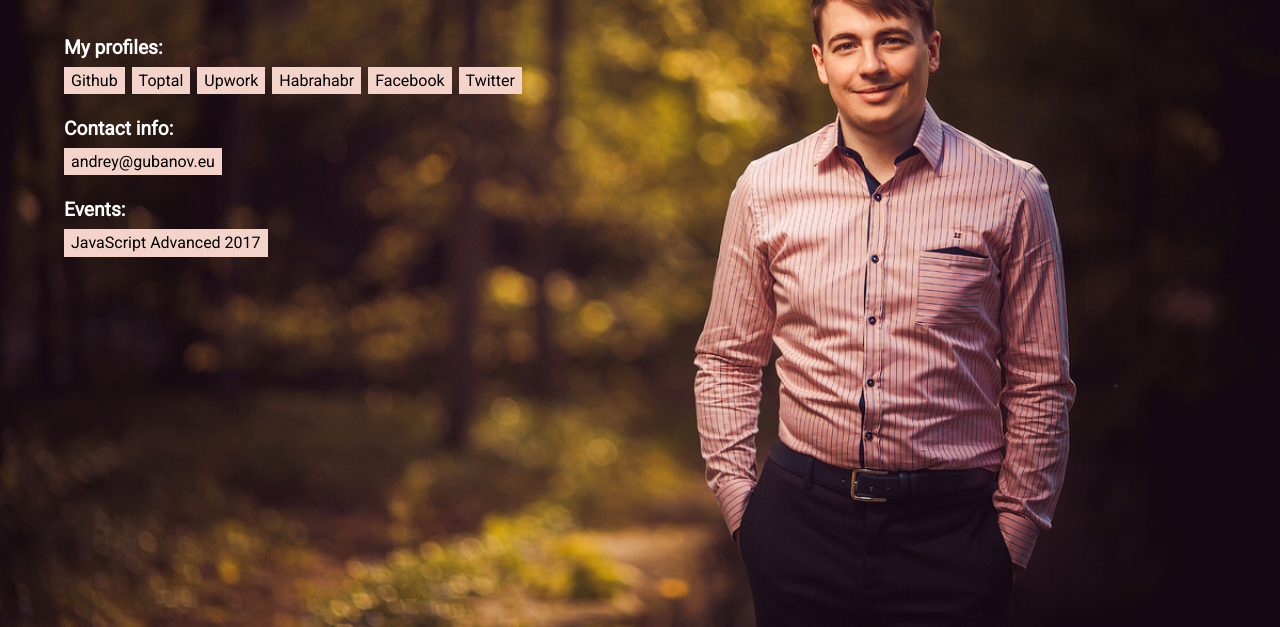
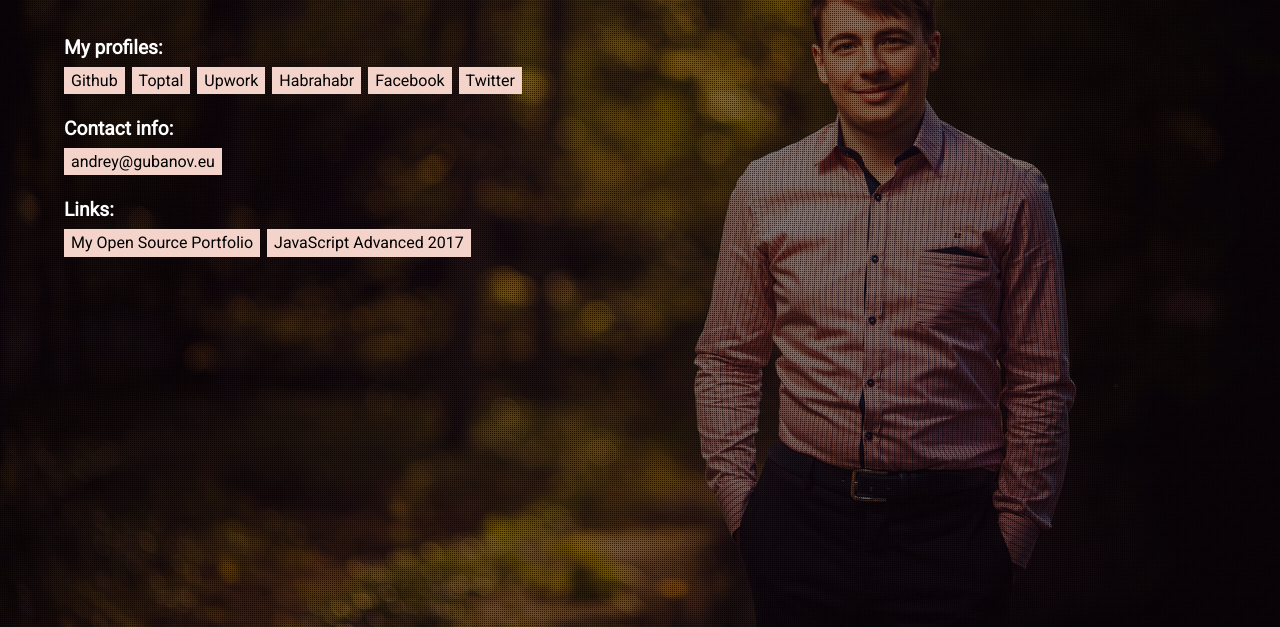
Before and after one commit to finom/gubanov.eu, a website: page index.html in a window 1280 px wide. Shown: the part 173-800 px from the top of the page. Drawn offline with Linux system fonts and the light colour scheme.

Commit message:
Add slideshow + other chores

```diff
--- a/index.html
+++ b/index.html
@@ -5,12 +5,98 @@
     <meta charset="utf-8">
     <meta name="viewport" content="width=device-width, initial-scale=1.0">
     <meta name="description" content="JavaScript developer and open source maker">
-    <link href="https://fonts.googleapis.com/css?family=Roboto:100,300,400" rel="stylesheet">
+    <meta property="og:title" content="Andrey Gubanov" />
+    <meta property="og:description" content="JavaScript developer and open source maker" />
+    <meta property="og:url" content="http://gubanov.eu/">
+    <meta property="og:image" content="https://avatars1.githubusercontent.com/u/1082083?v=3&u=7cd6645e12b7e54140736f115d0ca328fb826b17&s=400">
+
+    <link href="https://fonts.googleapis.com/css?family=Roboto:300,400" rel="stylesheet">
     <link href="style.css" rel="stylesheet">
     <title>Andrey Gubanov</title>
+    <script>
+    $=((a,b,c)=>(c=((d,e,f)=>(f=Object.create(c.fn),d&&f.push(...d.dispatchEvent?[d]:""+d===d?/</.test(d)?((e=a.createElement(e)).innerHTML=d,e.children):e?(e=c(e)[0])?e[b](d):f:a[b](d):d),f)),c.fn=[],c.one=((a,b)=>c(a,b)[0]),c))(document,"querySelectorAll");
+    </script>
+    <script>
+        if (typeof window.orientation === 'undefined') {
+            document.addEventListener("DOMContentLoaded", () => {
+                const imageCount = 13;
+                let slideNo = 0;
+
+                $.one('.slider').style.display = 'block';
+
+                for(let i = 0; i < imageCount; i++) {
+                    const slide = document.createElement('div');
+
+                    slide.style.backgroundImage = `url(photos/${i}.jpg)`;
+                    slide.className = 'slide';
+
+                    $.one('.slider-inner').appendChild(slide);
+                }
+
+                const next = () => {
+                    $.one('.slider-inner').style.left = (-slideNo * 100) + 'vw';
+                    slideNo = (slideNo + 1) % imageCount;
+                    setTimeout(next, 8000);
+                }
+
+                next();
+            });
+        }
+    </script>
+    <style>
+        .slider {
+            display: none;
+            will-change: scroll-position;
+            position: absolute;
+            height: 100%;
+            width: 100%;
+            top: 0;
+            left: 0;
+            overflow: hidden;
+        }
+
+        .slider::after {
+            content: '';
+            background: url(pattern.png);
+            position: absolute;
+            width: 100%;
+            height: 100%;
+            top: 0;
+            left: 0;
+            opacity: 0.8;
+        }
+
+        .slider-inner {
+            position: absolute;
+            height: 100%;
+            top: 0;
+            left: 0;
+            white-space: nowrap;
+            transition: left 1s ease-out 0.1s;
+        }
+
+        .slide {
+            width: 100vw;
+            height: 100%;
+            display: inline-block;
+            position: relative;
+            background-position: center center;
+            background-size: cover;
+            background-repeat: no-repeat;
+
+        }
+
+        header, main {
+            position: relative;
+            z-index: 1;
+        }
+    </style>
 </head>
 
 <body>
+    <div class="slider">
+        <div class="slider-inner"></div>
+    </div>
     <header>
         <h1>Andrey <span>Gubanov</span></h1>
         <h2>JavaScript&nbsp;developer and open&nbsp;source&nbsp;maker</h2>
@@ -31,8 +117,11 @@
 		<h3>Contact info:</h3>
         <p><a href="mailto:andrey@gubanov.eu">andrey@gubanov.eu</a></p>
 
-		<h3>Events:</h3>
-        <p><a href="http://spalah2017.gubanov.eu/" target="_blank">JavaScript Advanced 2017</a></p>
+		<h3>Links:</h3>
+        <p>
+            <a href="http://opensource.gubanov.eu/" target="_blank">My Open Source Portfolio</a>
+            <a href="http://spalah2017.gubanov.eu/" target="_blank">JavaScript Advanced 2017</a>
+        </p>
     </main>
     <script>
         // force background position to fix an issue in Chrome
--- a/style.css
+++ b/style.css
@@ -15,25 +15,25 @@ html {
 }
 
 body {
-    background: #352023 url(photo.jpg) center center;
+    background: #352023 url(photos/0.jpg) center center;
     background-size: cover;
     padding: 5% 20% 5% 5%;
 }
 
 
 h1 {
-    font-weight: 100;
+    font-weight: 300;
     color: #fff;
     font-size: 3rem;
 }
 
 h1 span {
-    font-weight: 100;
+    font-weight: 300;
     color: #f4d4ca;
 }
 
 h2 {
-    font-weight: 300;
+    font-weight: 400;
     color: #fff;
     font-size: 1.5rem;
     margin-top: 0.5rem;
```
Also changed, not shown: pattern.png (added), photos/0.jpg (renamed from photo.jpg), photos/1.jpg (added), photos/10.jpg (added), photos/11.jpg (added), photos/12.jpg (added), photos/2.jpg (added), photos/3.jpg (added), photos/4.jpg (added), photos/5.jpg (added), photos/6.jpg (added), photos/6ч.jpg (added), photos/7.jpg (added), photos/8.jpg (added), 1 more files, 1 other file.
